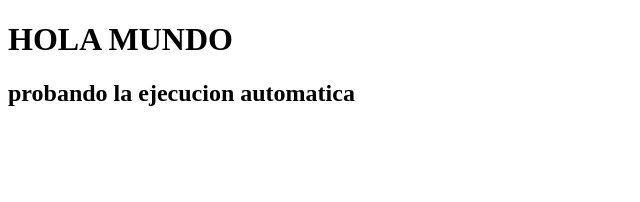
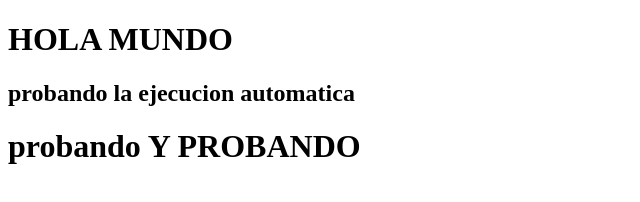
Before and after one commit to franyober/prueba, a plain HTML site: page index.html in a window 1280 px wide. Shown: the whole page, without its empty margins (0-640 px from the left). Drawn offline with Linux system fonts and the light colour scheme.

Commit message:
prueba ejecución automatica

```diff
--- a/index.html
+++ b/index.html
@@ -8,5 +8,6 @@
 <body>
     <h1>HOLA MUNDO</h1>
     <h2>probando la ejecucion automatica</h2>
+    <h1>probando Y PROBANDO</h1>
 </body>
 </html>
```
